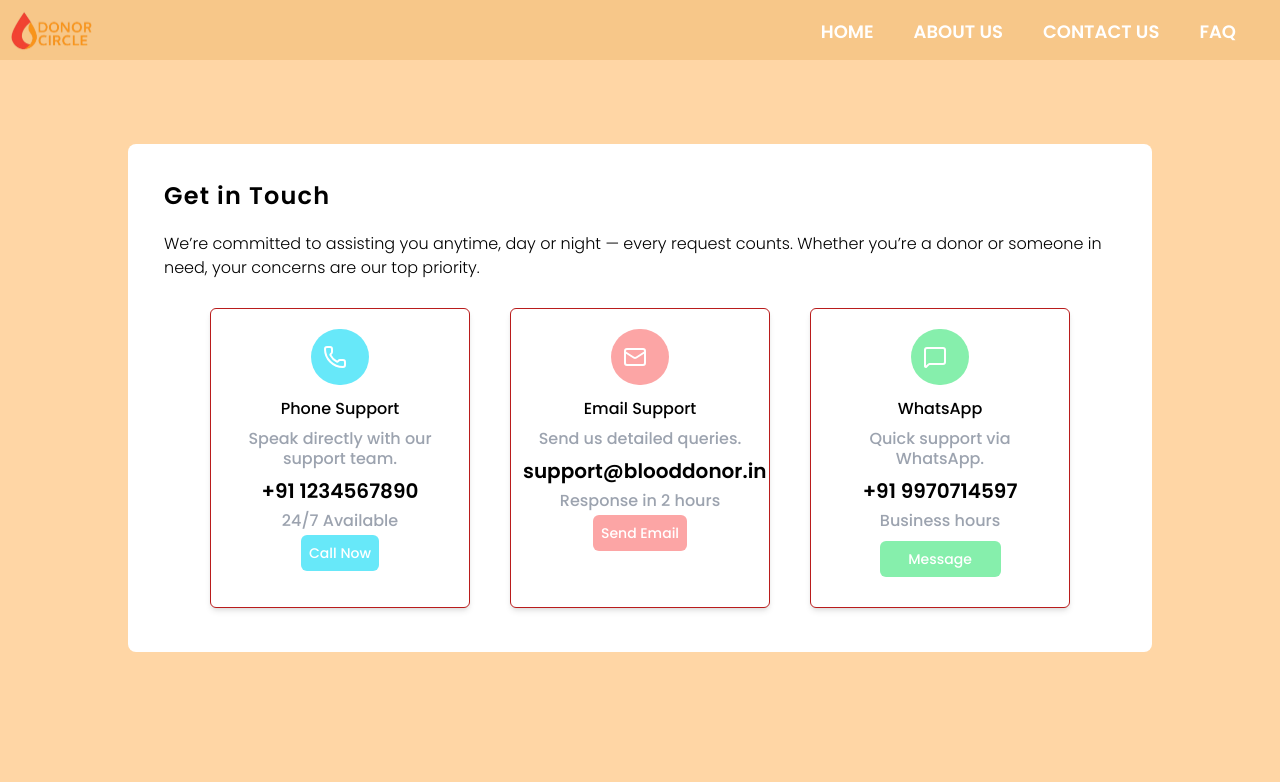
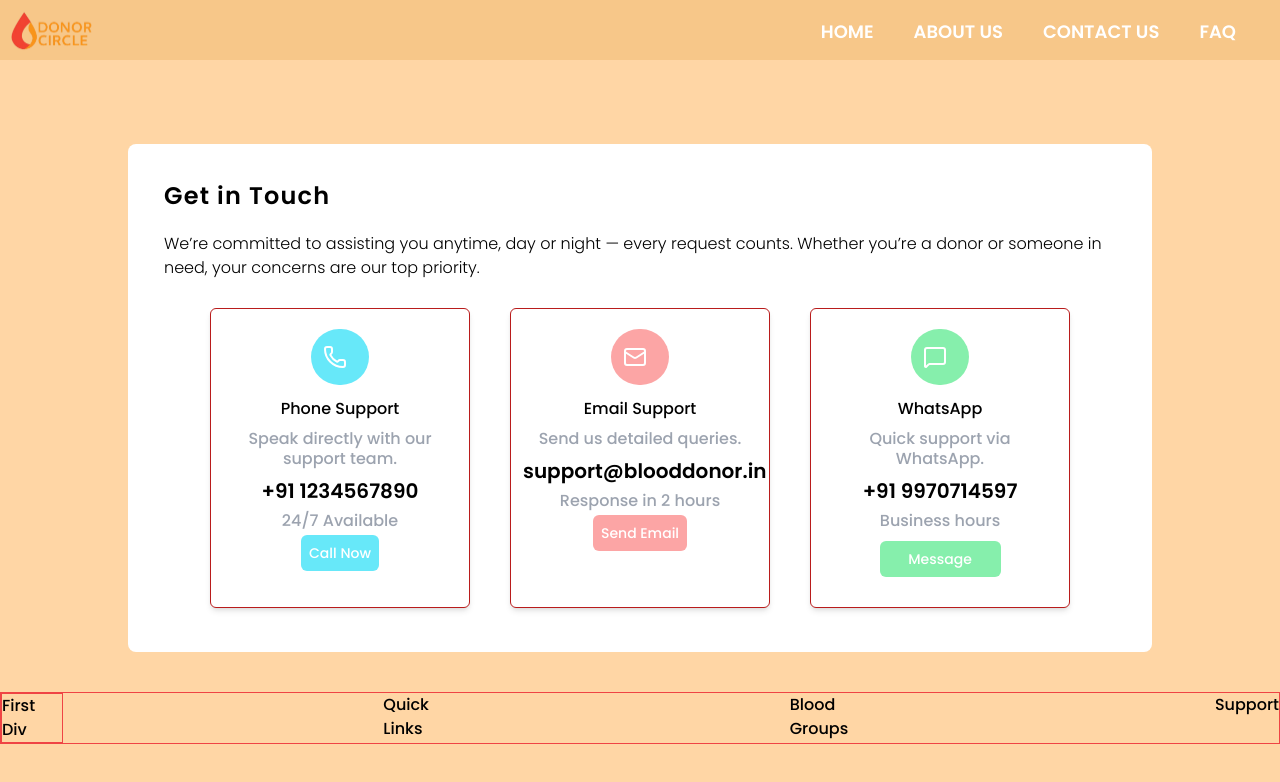
Before and after one commit to TanmayVidhate/DonorCircle_2, a React (Vite) app in the folder client/: page /contactus in a window 1280 px wide. Shown: the top 782 px of the page. Built offline with nearby package versions, Linux system fonts and the light colour scheme.

Commit message:
add footer

```diff
--- /dev/null
+++ b/client/src/Components/Footer.jsx
@@ -0,0 +1,27 @@
+import React from 'react'
+
+function Footer() {
+    return (
+        <>
+            <div className='flex justify-center w-full border border-red-500 gap-80'>
+                <div className='border border-red-500'>
+                    <p>First Div</p>
+                </div>
+
+                <div>
+                    <p>Quick Links</p>
+                </div>
+
+                <div>
+                    <p>Blood Groups</p>
+                </div>
+
+                <div>
+                    <p>Support</p>
+                </div>
+            </div>
+        </>
+    )
+}
+
+export default Footer
--- a/client/src/Views/ContactUs.jsx
+++ b/client/src/Views/ContactUs.jsx
@@ -4,6 +4,7 @@ import React from 'react'
 import Navbar from '../Components/Navbar'
 import Cards from '../Components/Cards'
 import ContactUSCard from '../Components/ContactUSCard'
+import Footer from '../Components/Footer';
 
 //Import lucid
 import { Phone, Mail, MessageSquare } from 'lucide-react';
@@ -31,6 +32,7 @@ function ContactUs() {
                     </div>
                 </div>
             </div>
+            <Footer/>
         </div>
     )
 }
```
